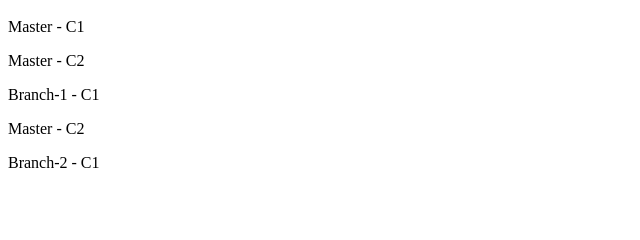
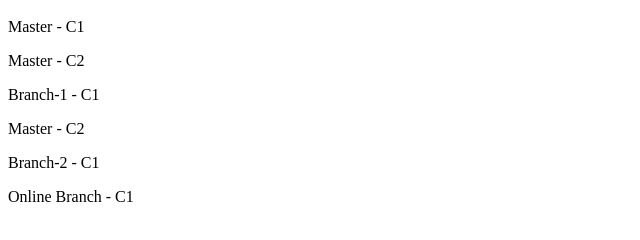
Before and after one commit to gayangmg/gitTestRemote, a plain HTML site: page index.html in a window 1280 px wide. Shown: the part 48-288 px from the top of the page, without its empty margins (0-640 px from the left). Drawn offline with Linux system fonts and the light colour scheme.

Commit message:
Update index.html

```diff
--- a/index.html
+++ b/index.html
@@ -9,5 +9,7 @@
 
 		<p>Branch-2 - C1</p>
 
+		<p> Online Branch - C1</p>
+
 	</body>
 </html>
```
